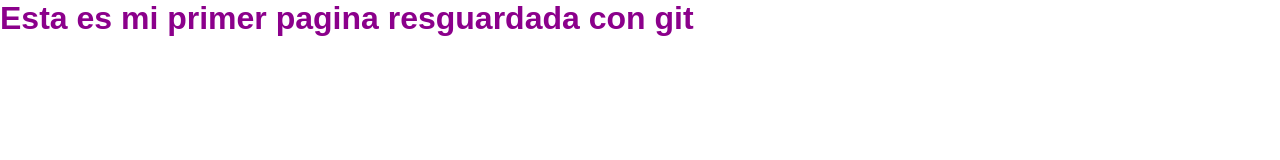
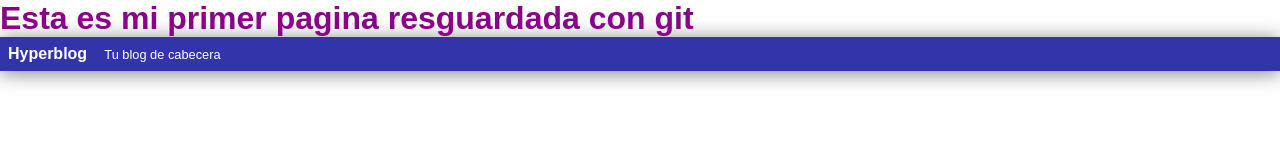
Before and after one commit to fabiangarciav/hyperblog, a plain HTML site: page index.html in a window 1280 px wide. Drawn offline with Linux system fonts and the light colour scheme; files that its build step writes are made by us from their sources.

Commit message:
cambios de contenido y de estilo a la cabecera

```diff
--- a/css/style.css
+++ b/css/style.css
@@ -8,3 +8,18 @@ body {
     text-align: : center;
     font-family: "Arial";
 }
+#cabecera
+{
+    background: #33A;
+    box-shadow: 0px 2px 20px 0px rgba(0,0,0,0.5);
+    color: white;
+    font-weight: bold;
+    margin: 0;
+    padding: 0.5em;
+}
+#cabecera #tagline
+{
+    padding: 0 0 0 1em;
+    font-weight: normal;
+    font-size: 0.8em;
+}
--- a/index.html
+++ b/index.html
@@ -5,12 +5,16 @@
     <meta http-equiv="X-UA-Compatible" content="IE=edge">
     <meta name="viewport" content="width=device-width>, initial-scale=1.0">
     <title>Documento para explicar las ramas y el merge</title>
-    <link rel="stylesheet" href=".css/style.css">
+    <link rel="stylesheet" href="./css/style.css">
 </head>
 <body>
     <header>
         <h1>Esta es mi primer pagina resguardada con git</h1>
     </header>
+    <div id="cabecera">
+        Hyperblog
+        <span id="tagline">Tu blog de cabecera</span>
+    </div>
     <main>
 
     </main>
```
